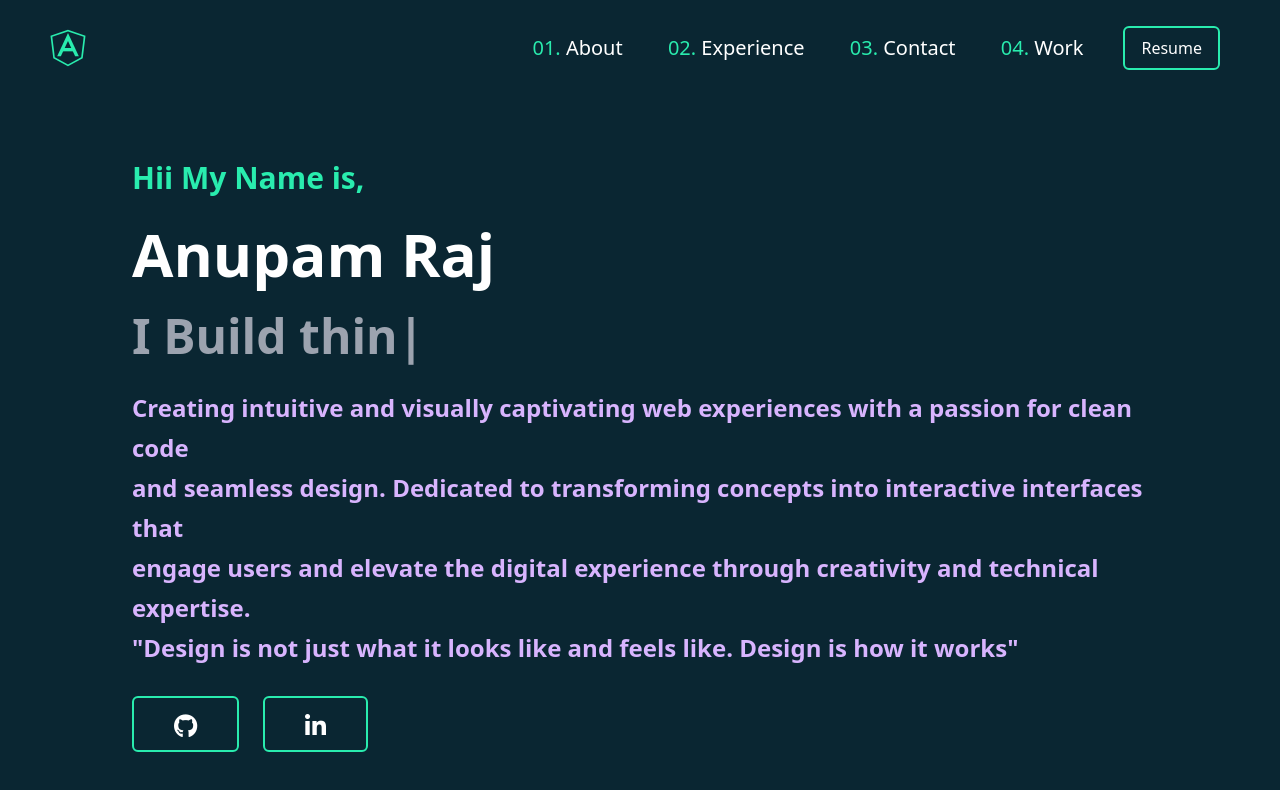
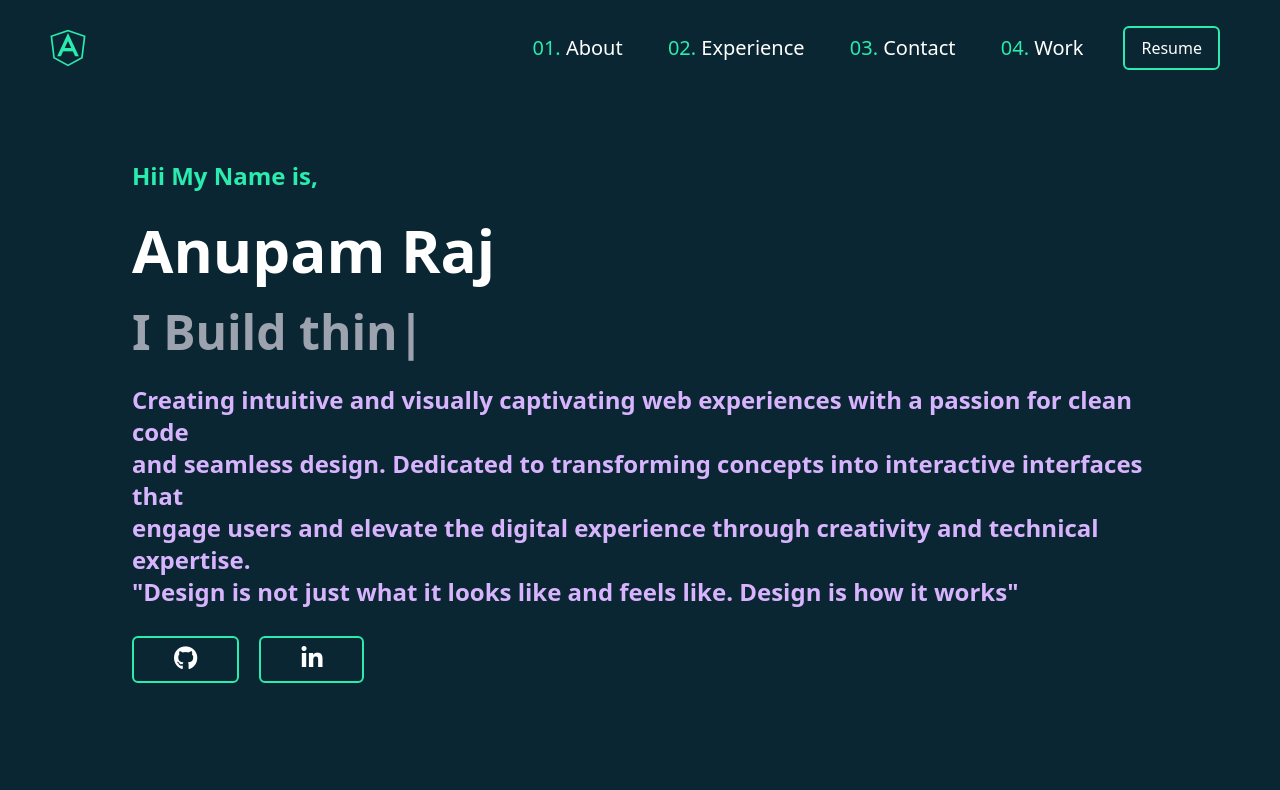
Before and after one commit to RajAnupam01/MyPortFolio, a website: page index.html in a window 1280 px wide. Drawn offline with nearby package versions, Linux system fonts and the light colour scheme.

Commit message:
version2.0

```diff
--- a/index.html
+++ b/index.html
@@ -60,12 +60,12 @@
 
     </nav>
 
-    <main class="w-full p-5  px-16  sm:px-20 md:px-24 lg:px-28 my-2">
-               <div class=" p-5 text-xl sm:text-2xl md:text-3xl  font-bold my-4">
-                 <p class="text-[#29ECAE]">Hii My Name is,</p>
-                 <h1 class="text-white text-5xl sm:text-6xl   font-extrabold my-7">Anupam Raj</h1>
-                 <h2 class="text-gray-400 text-4xl sm:text-5xl   font-extrabold my-7"><span class="text-1"></span></h2>
-                 <p class="text-purple-300 text-xl sm:text-2xl   font-bold my-7 leading-8 md:leading-10">
+    <main class="w-full p-5  px-8  sm:px-20 md:px-24 lg:px-28 my-2">
+               <div class=" p-5  my-4">
+                 <p class="text-[#29ECAE] text-xs sm:text-s md:text-xl lg:text-2xl font-bold">Hii My Name is,</p>
+                 <h1 class="text-white text-2xl sm:text-4xl lg:text-6xl  font-extrabold my-7">Anupam Raj</h1>
+                 <h2 class="text-gray-400 text-xl sm:text-3xl lg:text-5xl  font-extrabold my-7"><span class="text-1"></span></h2>
+                 <p class="text-purple-300 text-xs sm:text-s md:text-xl lg:text-2xl font-bold my-7 leading-8 md:leading-10">
                     Creating intuitive and visually captivating web experiences with a passion for clean code
                     <br>
                      and seamless design. Dedicated to transforming concepts into interactive interfaces that
@@ -75,15 +75,15 @@
                      "Design is not just what it looks like and feels like. Design is how it works"
                  </p>
 
-                    <div class=" space-x-4 ">
+                    <div class="space-x-1 sm:space-x-4 ">
                       <a href="https://github.com/RajAnupam01" class="text-white ">
-                        <button class="rounded-md px-10 py-2 outline-none border-2 border-[#29ECAE] hover:scale-125
+                        <button class="rounded-md px-4 py-1 sm:px-10 sm:py-2 outline-none border-2 border-[#29ECAE] hover:scale-125
                         transition-all duration-100 ease-linear">
                           <i class="fa-brands fa-github text-2xl"></i>
                         </button>
                       </a>
                       <a href="https://www.linkedin.com/in/anupam-raj-101b96280/" class="text-white">
-                        <button class="rounded-md px-10 py-2 outline-none border-2 border-[#29ECAE] hover:scale-125
+                        <button class="rounded-md px-4 py-1 sm:px-10 sm:py-2 outline-none border-2 border-[#29ECAE] hover:scale-125
                         transition-all duration-100 ease-linear">
                           <i class="fa-brands fa-linkedin-in text-2xl"></i>
                         </button>
```
Also changed, not shown: output.css.
